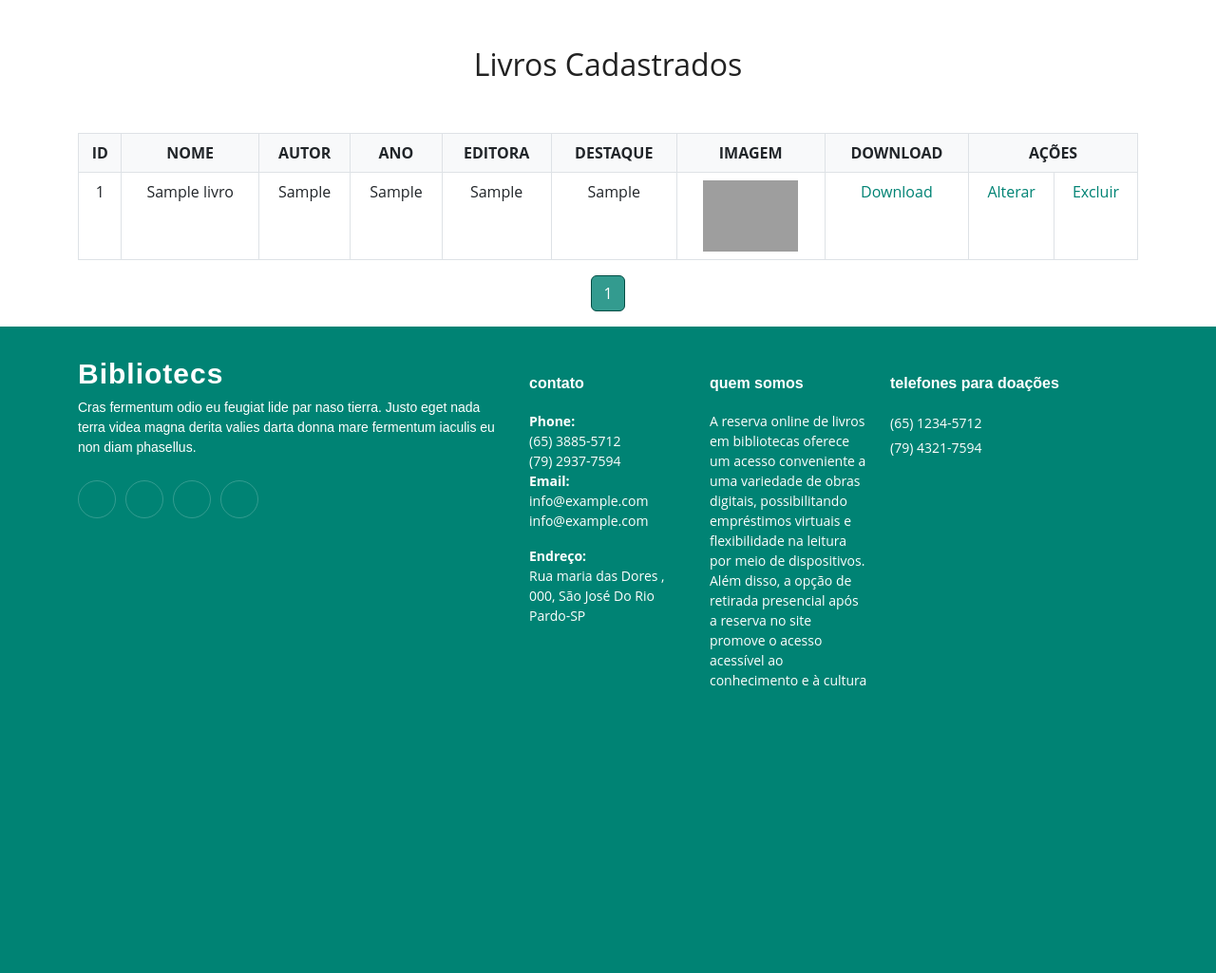
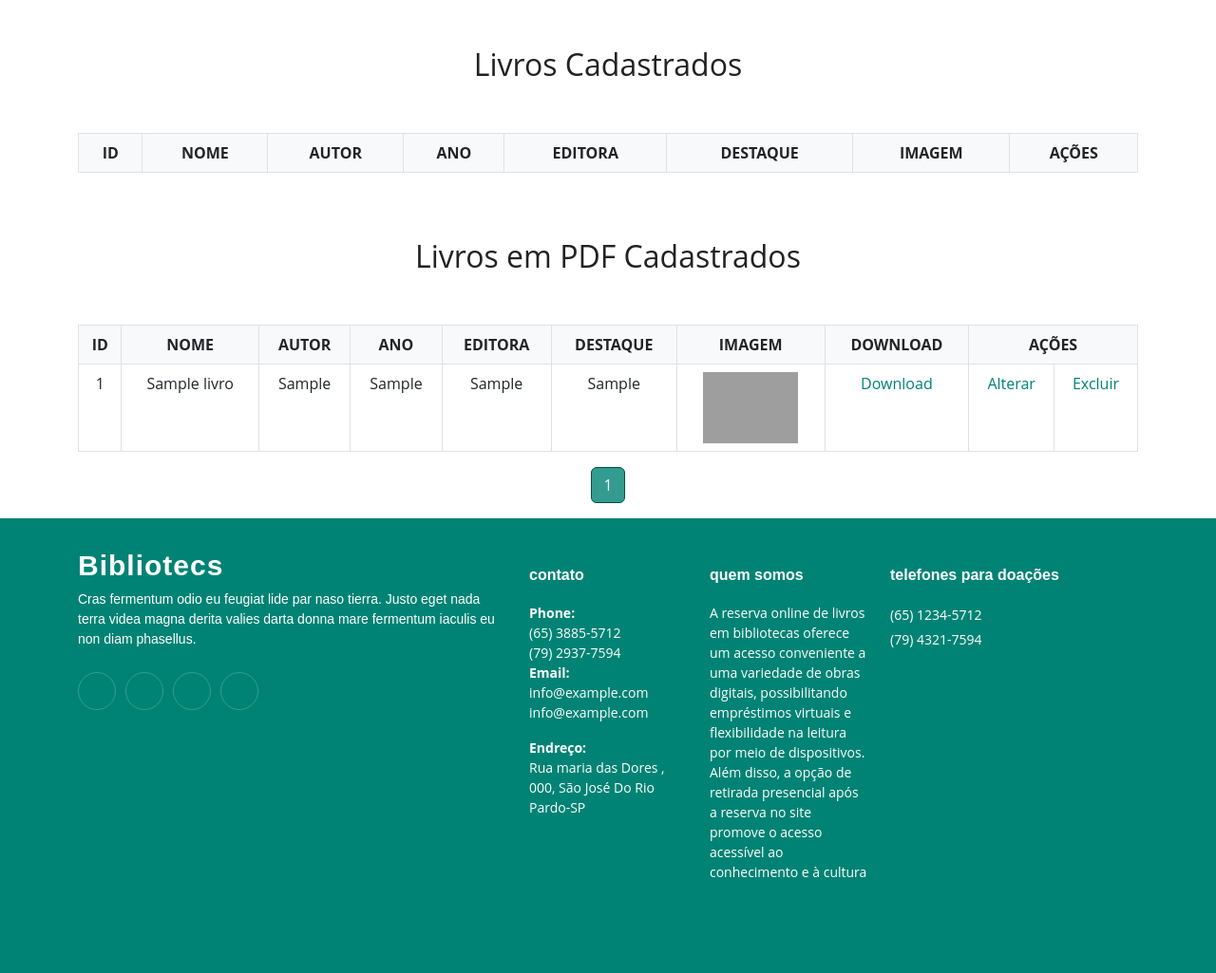
Before and after one commit to mateusferian/bibliotecs, a PHP site: page /admin/controleDeLivro.php in a window 1280 px wide. Shown: the part 497-1522 px from the top of the page at 95% size. Before the commit the page ends 1320 px from the top, so only its background shows below. Run offline with PHP 8.4, Linux system fonts and the light colour scheme; tables that the repository leaves empty or names only in its code hold one stand-in row (values such as "Sample post"); lists and menus that the app fills with data are empty; grey boxes are pictures that could not be loaded.

Commit message:
:sparkles: feat: uploading pdf books table and new functionalities in the administrative area

```diff
--- a/admin/controleDeLivro.php
+++ b/admin/controleDeLivro.php
@@ -24,6 +24,7 @@
 
     <!-- css  -->
     <link href="css/mainAdmin.css" rel="stylesheet">
+    <link rel="stylesheet" href="css/botao.css">
 
     <link rel="icon" type="image/png" sizes="16x16" href="imagens/favicon-16x16.png">
 
@@ -104,6 +105,123 @@
                     <th scope="col">EDITORA</th>
                     <th scope="col">DESTAQUE</th>
                     <th scope="col">IMAGEM</th>
+                    <th  colspan="2" scope="col">AÇÕES</th>
+                </tr>
+            </thead>
+            <tbody>
+                <?php
+      try {
+        $consulta = $conn->prepare("SELECT COUNT(*) as total FROM tbl_livros WHERE arquivo2 IS NULL OR arquivo2 = '';");
+        $consulta->execute();
+        $totalLivros = $consulta->fetch(PDO::FETCH_ASSOC)['total'];
+        $livrosPorPagina = 10; // Número de livros por página
+        $totalPaginas = ceil($totalLivros / $livrosPorPagina);
+
+        $paginaAtual1 = isset($_GET['pagina1']) ? max(1, $_GET['pagina1']) : 1;
+        $indiceInicial = ($paginaAtual1 - 1) * $livrosPorPagina;
+
+        $consulta = $conn->prepare("SELECT * FROM tbl_livros WHERE arquivo2 IS NULL OR arquivo2 = '' LIMIT $indiceInicial, $livrosPorPagina;");
+        $consulta->execute();
+
+        while ($row = $consulta->fetch(PDO::FETCH_ASSOC)) {
+            echo '<tr>';
+            echo '<td>' . $row["id_liv"] . '</td>';
+            echo '<td>' . $row["nome"] . '</td>';
+            echo '<td>' . $row["autor"] . '</td>';
+            echo '<td>' . $row["ano"] . '</td>';
+            echo '<td>' . $row["editora"] . '</td>';
+            echo '<td>' . $row["destaque"] . '</td>';
+            echo '<td><img src="' . $row["arquivo"] . '" class="img_lista img-fluid"></td>';
+            echo '<td>';
+            echo '<a href="alterar.php?al=' . $row["id_liv"] . '">Alterar</a>';
+            echo '</td>';
+            echo '<td>';
+            echo '<a href="controleDeLivro.php?ex=' . $row["id_liv"] . '">Excluir</a>';
+            echo '</td>';
+            echo '</tr>';
+          }
+        } catch (PDOException $erro) {
+          echo $erro->getMessage();
+        }
+        ?>
+      </tbody>
+    </table>
+
+    <?php
+      try{
+        try {
+            if (isset($_REQUEST["ex"])) {
+                $id = $_REQUEST["ex"];
+
+                // Recupere o nome do livro antes de excluí-lo
+                $stmt = $conn->prepare("SELECT nome FROM tbl_livros WHERE id_liv = :id_liv");
+                $stmt->bindValue(':id_liv', $id);
+                $stmt->execute();
+                $livro = $stmt->fetch(PDO::FETCH_ASSOC);
+
+                // Exclua o registro
+                $delete = $conn->prepare("DELETE FROM tbl_livros WHERE id_liv = :id_liv");
+                $delete->bindValue(':id_liv', $id);
+                $delete->execute();
+
+                // Mostre o alerta com o nome do livro
+                echo "<script language=javascript>
+                      alert('O livro \"" . $livro['nome'] . "\" foi excluído com sucesso!');
+                      location.href = 'controleDeLivro.php';
+                      </script>";
+            }
+        } catch (PDOException $erro) {
+            echo $erro->getMessage();
+        }
+      }catch(PDOException $erro){
+        echo $erro->getMessage();
+      }
+       $conn;
+       ?>
+        <nav aria-label="Page navigation example">
+            <ul class="pagination justify-content-center custom-pagination">
+                <?php
+    $groupSize = 5; // Número de páginas em cada grupo
+    $startPage = 1; // coloca os ... (3 pontos) depois de 5 paginas
+
+    if ($paginaAtual1 > $groupSize) {
+      $startPage = $paginaAtual1 - floor($groupSize / 2);
+    }
+
+    for ($i = $startPage; $i <= min($startPage + $groupSize - 1, $totalPaginas); $i++) {
+      $activeClass = $i == $paginaAtual1 ? 'active' : '';
+
+      if ($i == $startPage && $i > 1) {
+        echo '<li class="page-item"><a class="page-link" href="?pagina1=' . ($i - 1) . '">...</a></li>';
+      }
+
+      echo '<li class="page-item ' . $activeClass . '"><a class="page-link" href="?pagina1=' . $i . '">' . $i . '</a></li>';
+
+      if ($i == $startPage + $groupSize - 1 && $i < $totalPaginas) {
+        echo '<li class="page-item"><a class="page-link" href="?pagina1=' . ($i + 1) . '">...</a></li>';
+      }
+    }
+    ?>
+            </ul>
+        </nav>
+
+
+
+    </div>
+
+        <p class="fs-2 text-center mt-5">Livros em PDF Cadastrados</p>
+
+    <div class="container mt-5">
+        <table class="table table-bordered text-center">
+            <thead>
+                <tr class="bg-light">
+                    <th scope="col">ID</th>
+                    <th scope="col">NOME</th>
+                    <th scope="col">AUTOR</th>
+                    <th scope="col">ANO</th>
+                    <th scope="col">EDITORA</th>
+                    <th scope="col">DESTAQUE</th>
+                    <th scope="col">IMAGEM</th>
                     <th scope="col">DOWNLOAD</th>
                     <th  colspan="2" scope="col">AÇÕES</th>
                 </tr>
@@ -111,18 +229,17 @@
             <tbody>
                 <?php
       try {
-        $consulta = $conn->prepare("SELECT COUNT(*) as total FROM tbl_livros;");
+        $consulta = $conn->prepare("SELECT COUNT(*) as total FROM tbl_livros WHERE arquivo2 IS NOT NULL AND arquivo2 <> '';");
         $consulta->execute();
         $totalLivros = $consulta->fetch(PDO::FETCH_ASSOC)['total'];
-        $livrosPorPagina = 15; // Número de livros por página
+        $livrosPorPagina = 10; // Número de livros por página
         $totalPaginas = ceil($totalLivros / $livrosPorPagina);
 
-        $paginaAtual = isset($_GET['pagina']) ? max(1, $_GET['pagina']) : 1;
-        $indiceInicial = ($paginaAtual - 1) * $livrosPorPagina;
+        $paginaAtual2 = isset($_GET['pagina2']) ? max(1, $_GET['pagina2']) : 1;
+        $indiceInicial = ($paginaAtual2 - 1) * $livrosPorPagina;
 
-        $consulta = $conn->prepare("SELECT * FROM tbl_livros LIMIT $indiceInicial, $livrosPorPagina;");
+        $consulta = $conn->prepare("SELECT * FROM tbl_livros WHERE arquivo2 IS NOT NULL AND arquivo2 <> '' LIMIT $indiceInicial, $livrosPorPagina;");
         $consulta->execute();
-
         while ($row = $consulta->fetch(PDO::FETCH_ASSOC)) {
             echo '<tr>';
             echo '<td>' . $row["id_liv"] . '</td>';
@@ -185,21 +302,21 @@
     $groupSize = 5; // Número de páginas em cada grupo
     $startPage = 1; // coloca os ... (3 pontos) depois de 5 paginas
 
-    if ($paginaAtual > $groupSize) {
-      $startPage = $paginaAtual - floor($groupSize / 2);
+    if ($paginaAtual2 > $groupSize) {
+      $startPage = $paginaAtual2 - floor($groupSize / 2);
     }
 
     for ($i = $startPage; $i <= min($startPage + $groupSize - 1, $totalPaginas); $i++) {
-      $activeClass = $i == $paginaAtual ? 'active' : '';
+      $activeClass = $i == $paginaAtual2 ? 'active' : '';
 
       if ($i == $startPage && $i > 1) {
-        echo '<li class="page-item"><a class="page-link" href="?pagina=' . ($i - 1) . '">...</a></li>';
+        echo '<li class="page-item"><a class="page-link" href="?pagina2=' . ($i - 1) . '">...</a></li>';
       }
 
-      echo '<li class="page-item ' . $activeClass . '"><a class="page-link" href="?pagina=' . $i . '">' . $i . '</a></li>';
+      echo '<li class="page-item ' . $activeClass . '"><a class="page-link" href="?pagina2=' . $i . '">' . $i . '</a></li>';
 
       if ($i == $startPage + $groupSize - 1 && $i < $totalPaginas) {
-        echo '<li class="page-item"><a class="page-link" href="?pagina=' . ($i + 1) . '">...</a></li>';
+        echo '<li class="page-item"><a class="page-link" href="?pagina2=' . ($i + 1) . '">...</a></li>';
       }
     }
     ?>
--- a/admin/css/mainAdmin.css
+++ b/admin/css/mainAdmin.css
@@ -309,11 +309,8 @@
 --------------------------------------------------------------*/
 
 /* styles.css */
-.red-color-button {
-  background-color: rgba(0, 131, 116, 0.8); /* Defina a cor de fundo desejada */
-  border-color: rgba(0, 131, 116, 0.8); /* Defina a cor da borda desejada */
-  color: white; /* Cor do texto no botão */
-}
+
+
 
  /* numeros da paginação dos livros */
 
--- /dev/null
+++ b/css/botao.css
@@ -0,0 +1,3 @@
+#meuBotao:active {
+    background-color: #014d44; /* Cor quando o botão é clicado e segurado */
+}
--- a/index.php
+++ b/index.php
@@ -10,6 +10,7 @@
     <link rel="stylesheet" href="css/bootstrap.min.css">
     <link rel="stylesheet" href="css/index.css">
     <link rel="stylesheet" href="css/style.css">
+    <link rel="stylesheet" href="css/botao.css">
     <!-- <link rel="stylesheet" href="css/index.css"> -->
     <link rel="stylesheet" href="https://cdnjs.cloudflare.com/ajax/libs/aos/2.3.4/aos.css">
 </head>
@@ -76,7 +77,7 @@
 
                     <div class="form-group">
                         <div class="col-md-4 offset-md-4">
-                            <input type="submit" value="Entrar" class="btn btn-primary" name="Entrar">
+                        <input type="submit" value="Entrar" class="btn btn-primary" name="Entrar" id="meuBotao">
                         </div>
                         <br><br>
                     </div>
```
Also changed, not shown: admin/controleDeAluno.php (+36 -31 lines).
